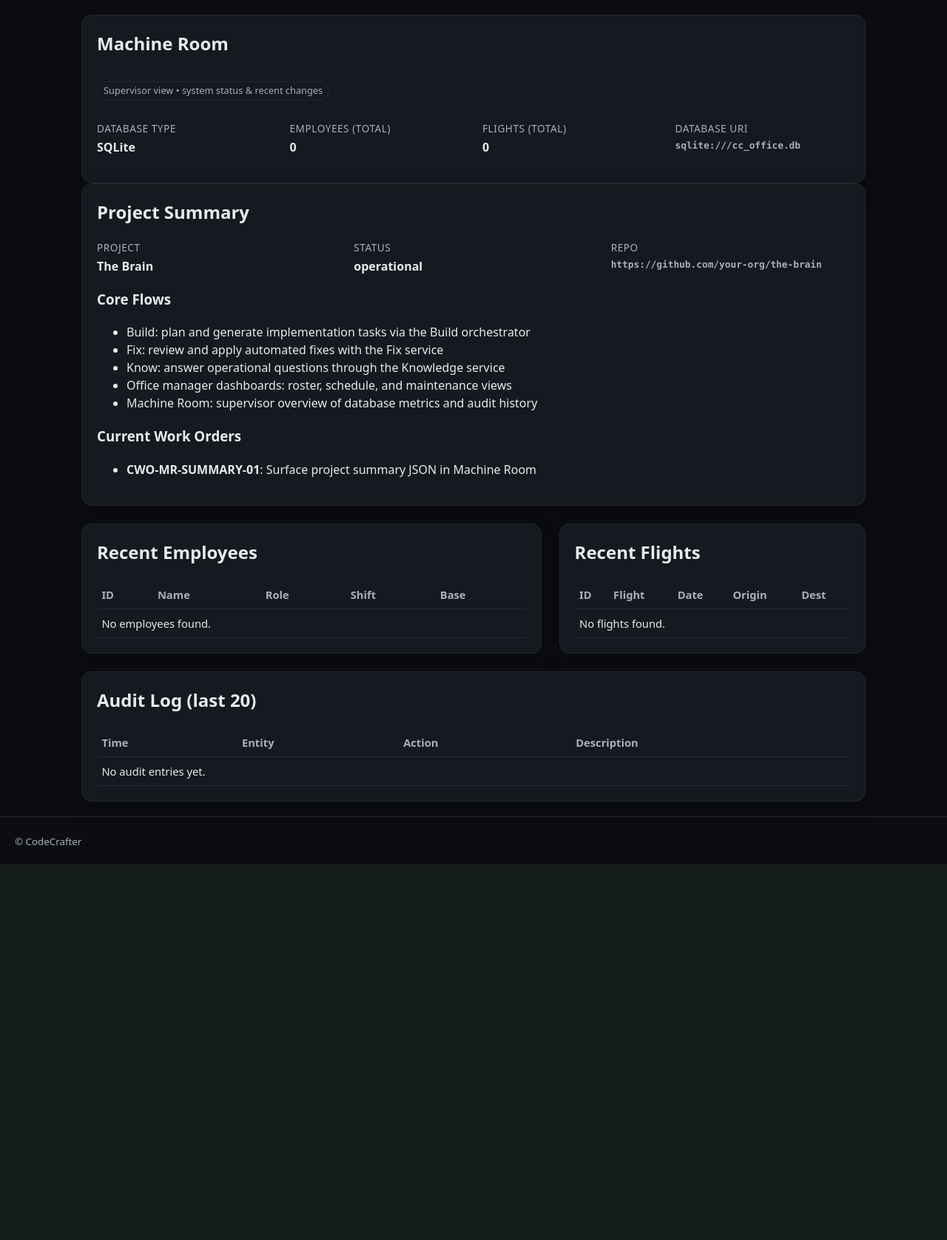
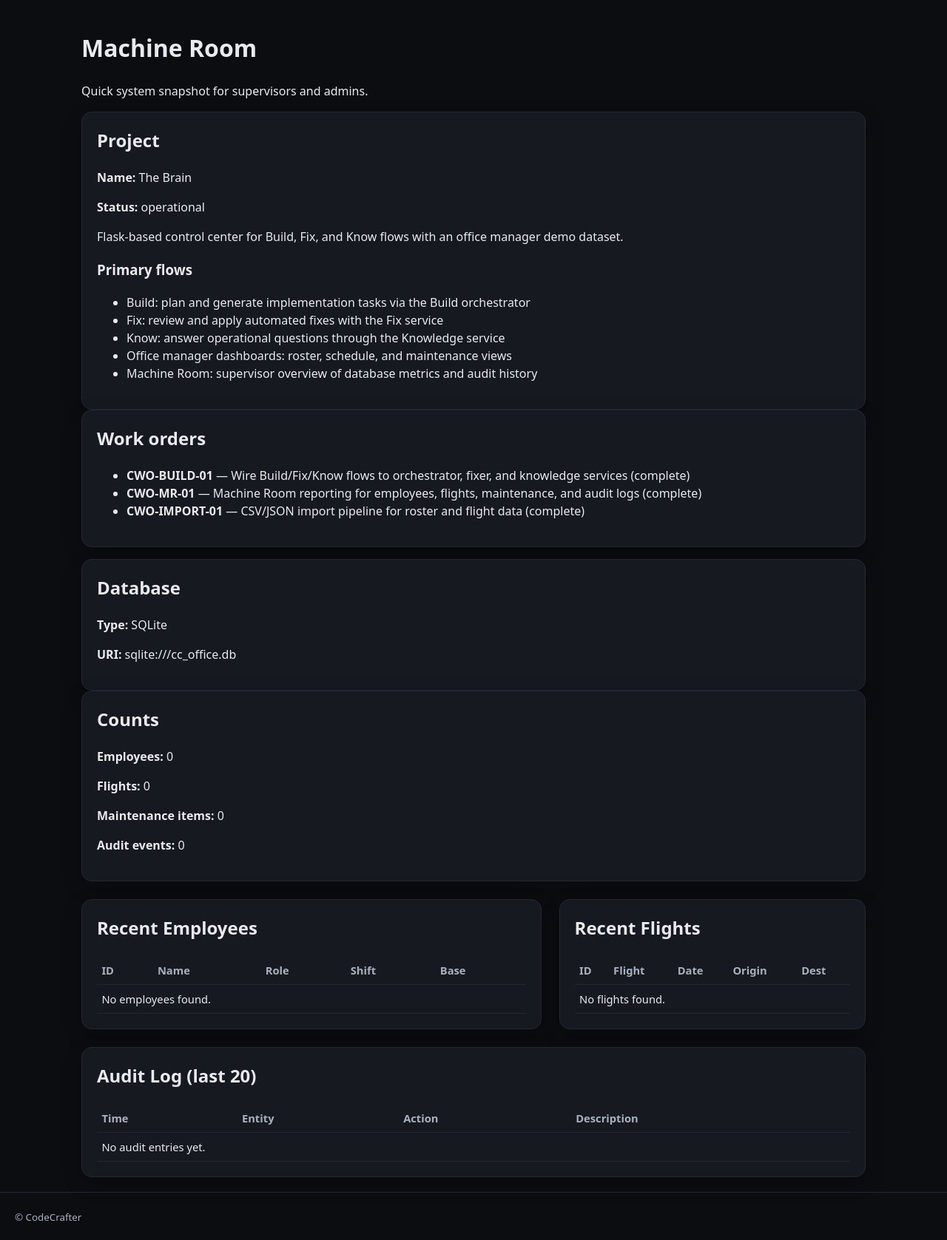
Before and after one commit to joesch21/Brain, a Flask app: page /machine-room in a window 1280 px wide. Shown: the part 105-1782 px from the top of the page at 74% size. Before the commit the page ends 1274 px from the top, so only its background shows below. Run offline with Flask 3, Linux system fonts and the light colour scheme; the visitor is signed in with stand-in values (Sample User, id 1); data that the repository does not hold is empty.

Commit message:
Add project summary section to machine room

```diff
--- a/templates/machine_room.html
+++ b/templates/machine_room.html
@@ -87,78 +87,66 @@
 </style>
 
 <main>
-  <section class="card">
-    <h1>Machine Room</h1>
-    <p class="mr-tag">Supervisor view • system status &amp; recent changes</p>
+  <h1 class="cc-h1">Machine Room</h1>
+  <p class="muted">Quick system snapshot for supervisors and admins.</p>
 
-    <dl class="mr-kv">
-      <div class="mr-kv-item">
-        <dt>Database Type</dt>
-        <dd>{{ db_type }}</dd>
-      </div>
-      <div class="mr-kv-item">
-        <dt>Employees (total)</dt>
-        <dd>{{ employee_count }}</dd>
-      </div>
-      <div class="mr-kv-item">
-        <dt>Flights (total)</dt>
-        <dd>{{ flight_count }}</dd>
-      </div>
-      <div class="mr-kv-item">
-        <dt>Database URI</dt>
-        <dd class="mr-uri">{{ db_uri }}</dd>
-      </div>
-    </dl>
-  </section>
+  {% if project_summary %}
+  <div class="grid" aria-label="Project summary" style="margin-bottom: 1rem;">
+    <div class="card">
+      <h2>Project</h2>
+      <p>
+        <strong>Name:</strong>
+        {{ project_summary.project.name if project_summary.project and project_summary.project.name else "The Brain" }}
+      </p>
+      <p>
+        <strong>Status:</strong>
+        {{ project_summary.project.status if project_summary.project and project_summary.project.status else "unknown" }}
+      </p>
+      {% if project_summary.project and project_summary.project.purpose %}
+        <p class="muted">{{ project_summary.project.purpose }}</p>
+      {% endif %}
 
-  <section class="card">
-    {% set project = (project_summary or {}).get('project') %}
-    {% set work_orders = ((project_summary or {}).get('work_order_audit') or {}).get('in_progress_or_partially_implemented', []) %}
-    {% set primary_flows = (project or {}).get('primary_user_flows', []) %}
-    {% set has_summary = project or (work_orders | length > 0) or (primary_flows | length > 0) %}
-
-    <h2>Project Summary</h2>
-    {% if has_summary %}
-    <div class="mr-kv">
-      {% if project %}
-      <div class="mr-kv-item">
-        <dt>Project</dt>
-        <dd>{{ project.get('name', '—') }}</dd>
-      </div>
-      <div class="mr-kv-item">
-        <dt>Status</dt>
-        <dd>{{ project.get('status', '—') }}</dd>
-      </div>
-      {% if project.get('repo') %}
-      <div class="mr-kv-item">
-        <dt>Repo</dt>
-        <dd class="mr-uri">{{ project.get('repo') }}</dd>
-      </div>
-      {% endif %}
-      {% endif %}
-    </div>
-
-    {% if primary_flows %}
-    <h3>Core Flows</h3>
+      {% if project_summary.project and project_summary.project.primary_user_flows %}
+        <h3>Primary flows</h3>
         <ul>
-      {% for flow in primary_flows %}
+          {% for flow in project_summary.project.primary_user_flows %}
             <li>{{ flow }}</li>
           {% endfor %}
         </ul>
       {% endif %}
+    </div>
 
-    {% if work_orders %}
-    <h3>Current Work Orders</h3>
+    {% if project_summary.work_order_audit and project_summary.work_order_audit.completed_or_legacy %}
+    <div class="card">
+      <h2>Work orders</h2>
       <ul>
-      {% for item in work_orders %}
-      <li><strong>{{ item.get('id', 'Untracked') }}</strong>{% if item.get('title') %}: {{ item.get('title') }}{% endif %}</li>
+        {% for wo in project_summary.work_order_audit.completed_or_legacy %}
+          <li>
+            <strong>{{ wo.id }}</strong>
+            {% if wo.title %} — {{ wo.title }}{% endif %}
+            {% if wo.status %} <span class="muted">({{ wo.status }})</span>{% endif %}
+          </li>
         {% endfor %}
       </ul>
+    </div>
     {% endif %}
-    {% else %}
-    <p class="mr-tag">No project summary available.</p>
+  </div>
   {% endif %}
-  </section>
+
+  <div class="grid" aria-label="Database overview">
+    <div class="card">
+      <h2>Database</h2>
+      <p><strong>Type:</strong> {{ db_type }}</p>
+      <p><strong>URI:</strong> {{ db_uri[:80] }}{% if db_uri|length > 80 %}…{% endif %}</p>
+    </div>
+    <div class="card">
+      <h2>Counts</h2>
+      <p><strong>Employees:</strong> {{ employee_count }}</p>
+      <p><strong>Flights:</strong> {{ flight_count }}</p>
+      <p><strong>Maintenance items:</strong> {{ maintenance_count }}</p>
+      <p><strong>Audit events:</strong> {{ audit_count }}</p>
+    </div>
+  </div>
 
   <section class="mr-grid">
     <div class="card">
```
Lines whose indentation alone changed are shown as unchanged.
